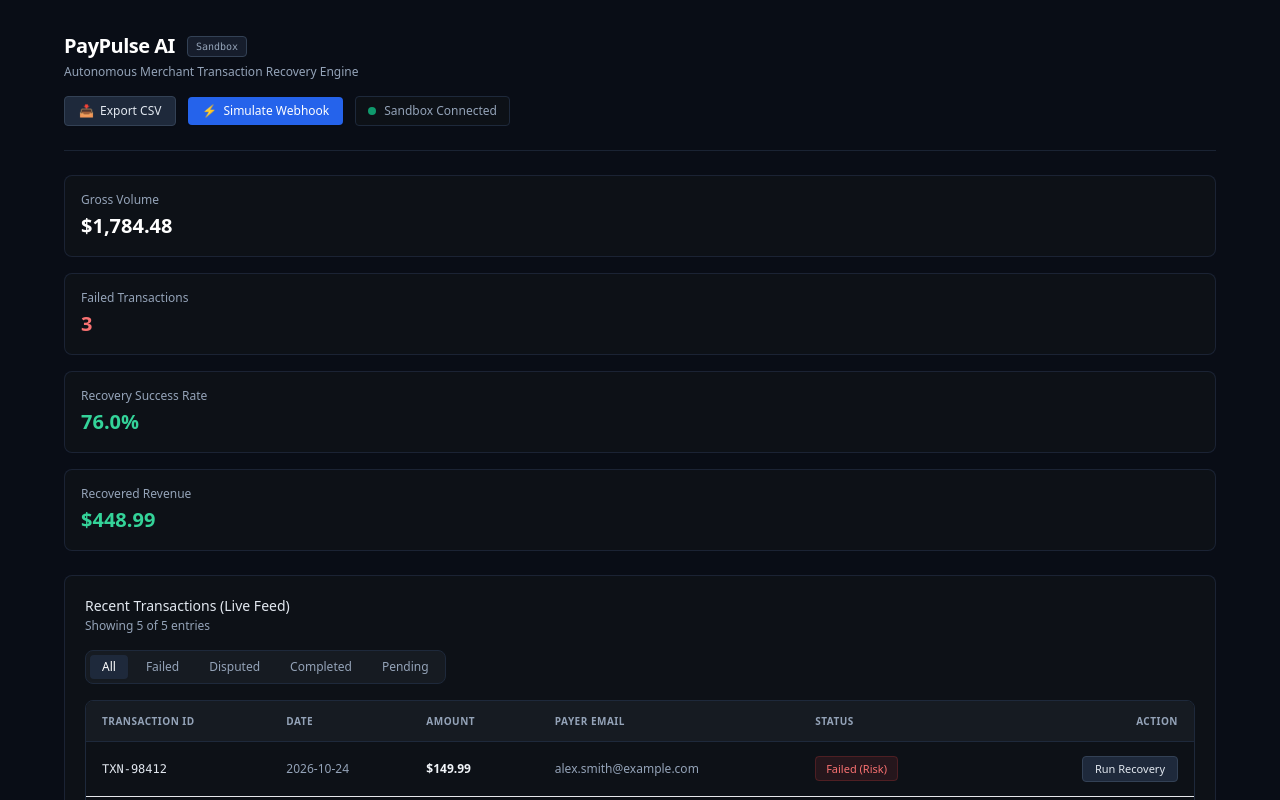
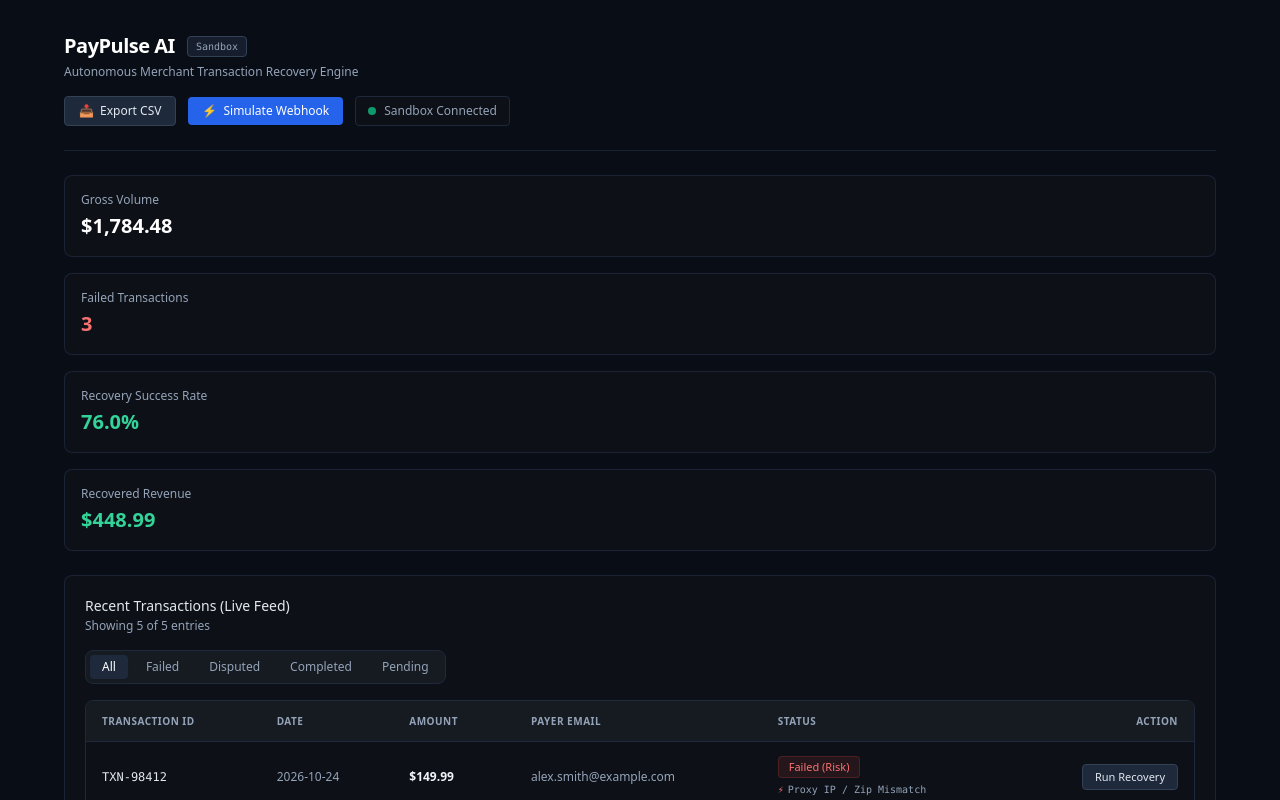
Before and after one commit to nisantasrmh/PayPulse-AI, a React (Vite) app in the folder frontend/: page / in a window 1280 px wide. Shown: the top 800 px of the page. Built offline with nearby package versions, Linux system fonts and the light colour scheme.

Commit message:
Add real-time risk factor telemetry tags on failed and disputed transactions

```diff
--- a/frontend/src/App.jsx
+++ b/frontend/src/App.jsx
@@ -16,7 +16,7 @@ export default function App() {
   const [selectedFilter, setSelectedFilter] = useState('All');
   const [rawPayload, setRawPayload] = useState(null);
 
-  // Unique Confidence Score aur Step-by-Step Timeline har transaction ke liye
+  // Unique Confidence Score aur Step-by-Step Timeline
   const agentAuditDataMap = {
     'TXN-98412': {
       confidence: '91.4%',
@@ -98,7 +98,6 @@ export default function App() {
       newTx = { id: randomId, date: '2026-10-24', amount: '$75.00', payerEmail: 'recovered.user@gmail.com', status: 'Completed' };
     }
 
-    // Dynamic audit profile for simulated webhooks
     const randomConfidence = (88 + Math.random() * 11).toFixed(1) + '%';
     agentAuditDataMap[randomId] = {
       confidence: randomConfidence,
@@ -158,17 +157,39 @@ export default function App() {
   const calculatedRate = 85 - (failedOrRiskCount * 4) + (completedCount * 3);
   const dynamicSuccessRate = Math.max(30, Math.min(99.9, calculatedRate)).toFixed(1);
 
-  const getStatusBadge = (status) => {
+  // Render Status Badge with Risk Telemetry Micro-Tags
+  const getStatusWithRiskTags = (status, id) => {
     let badgeStyle = 'bg-slate-800 text-slate-300 border-slate-700';
-    if (status.includes('Failed')) badgeStyle = 'bg-red-500/10 text-red-400 border-red-500/20';
-    else if (status.includes('Disputed')) badgeStyle = 'bg-amber-500/10 text-amber-400 border-amber-500/20';
-    else if (status.includes('Completed')) badgeStyle = 'bg-emerald-500/10 text-emerald-400 border-emerald-500/20';
-    else if (status.includes('Pending')) badgeStyle = 'bg-blue-500/10 text-blue-400 border-blue-500/20';
+    let riskTag = null;
+
+    if (status.includes('Failed (Risk)')) {
+      badgeStyle = 'bg-red-500/10 text-red-400 border-red-500/20';
+      riskTag = 'Proxy IP / Zip Mismatch';
+    } else if (status.includes('Disputed')) {
+      badgeStyle = 'bg-amber-500/10 text-amber-400 border-amber-500/20';
+      riskTag = 'Chargeback Claim';
+    } else if (status.includes('Completed')) {
+      badgeStyle = 'bg-emerald-500/10 text-emerald-400 border-emerald-500/20';
+      riskTag = 'Vault Verified';
+    } else if (status.includes('Pending')) {
+      badgeStyle = 'bg-blue-500/10 text-blue-400 border-blue-500/20';
+      riskTag = 'B2B Compliance';
+    } else if (status.includes('Declined')) {
+      badgeStyle = 'bg-red-500/10 text-red-400 border-red-500/20';
+      riskTag = 'Insufficient Funds';
+    }
 
     return (
-      <span className={`px-2.5 py-1 rounded text-[11px] font-medium border ${badgeStyle}`}>
-        {status}
-      </span>
+      <div className="space-y-1">
+        <span className={`inline-block px-2.5 py-0.5 rounded text-[11px] font-medium border ${badgeStyle}`}>
+          {status}
+        </span>
+        {riskTag && (
+          <div className="text-[10px] font-mono text-slate-400 flex items-center gap-1">
+            <span className="text-red-400">⚡</span> {riskTag}
+          </div>
+        )}
+      </div>
     );
   };
 
@@ -328,7 +349,7 @@ export default function App() {
                       <td className="px-4 py-3.5 text-slate-400">{tx.date}</td>
                       <td className="px-4 py-3.5 font-semibold text-slate-100">{tx.amount}</td>
                       <td className="px-4 py-3.5 text-slate-400">{tx.payerEmail}</td>
-                      <td className="px-4 py-3.5">{getStatusBadge(tx.status)}</td>
+                      <td className="px-4 py-3.5">{getStatusWithRiskTags(tx.status, tx.id)}</td>
                       <td className="px-4 py-3.5 text-right">
                         <button
                           onClick={() => handleRunAiRecovery(tx)}
```
